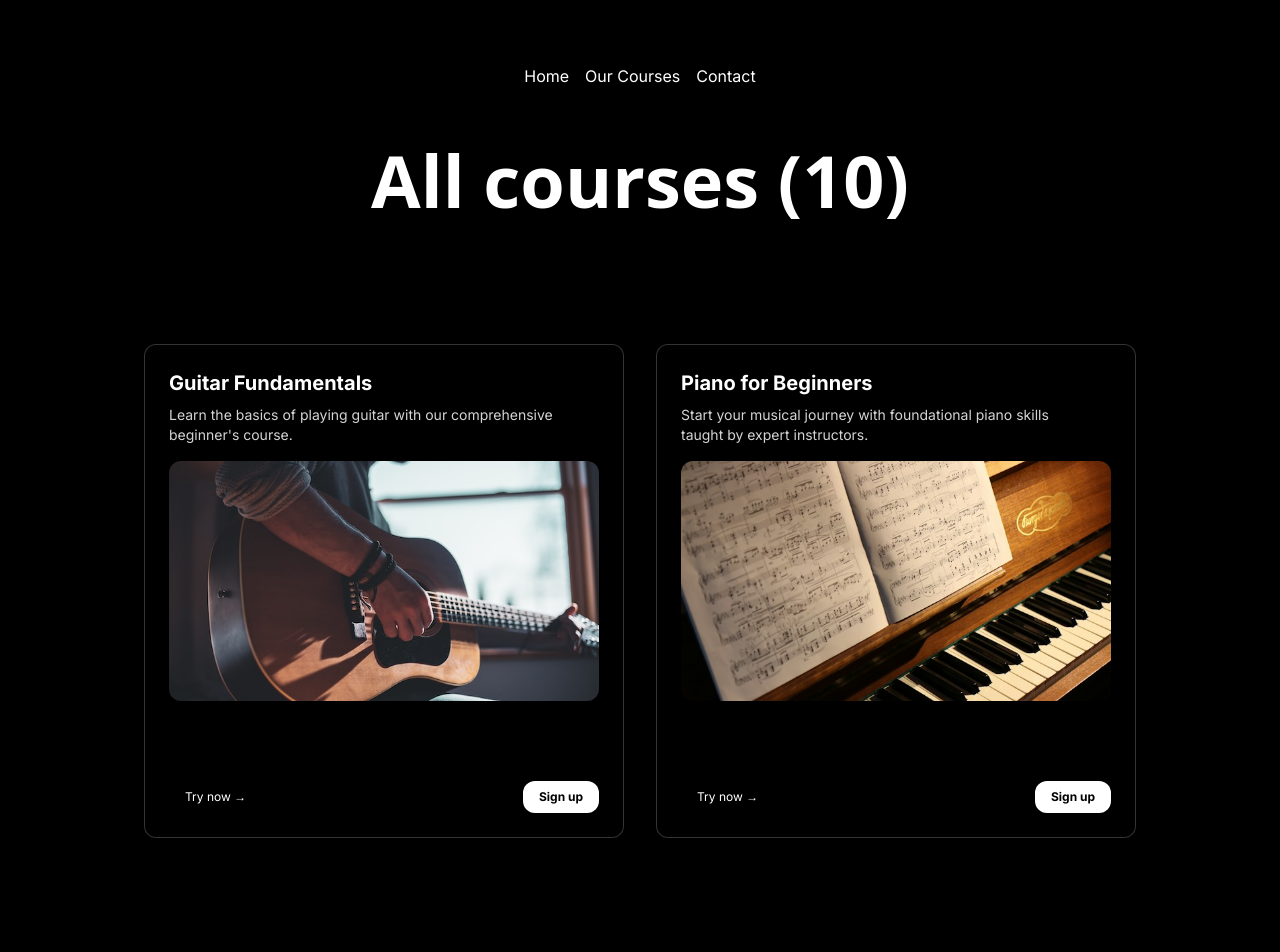
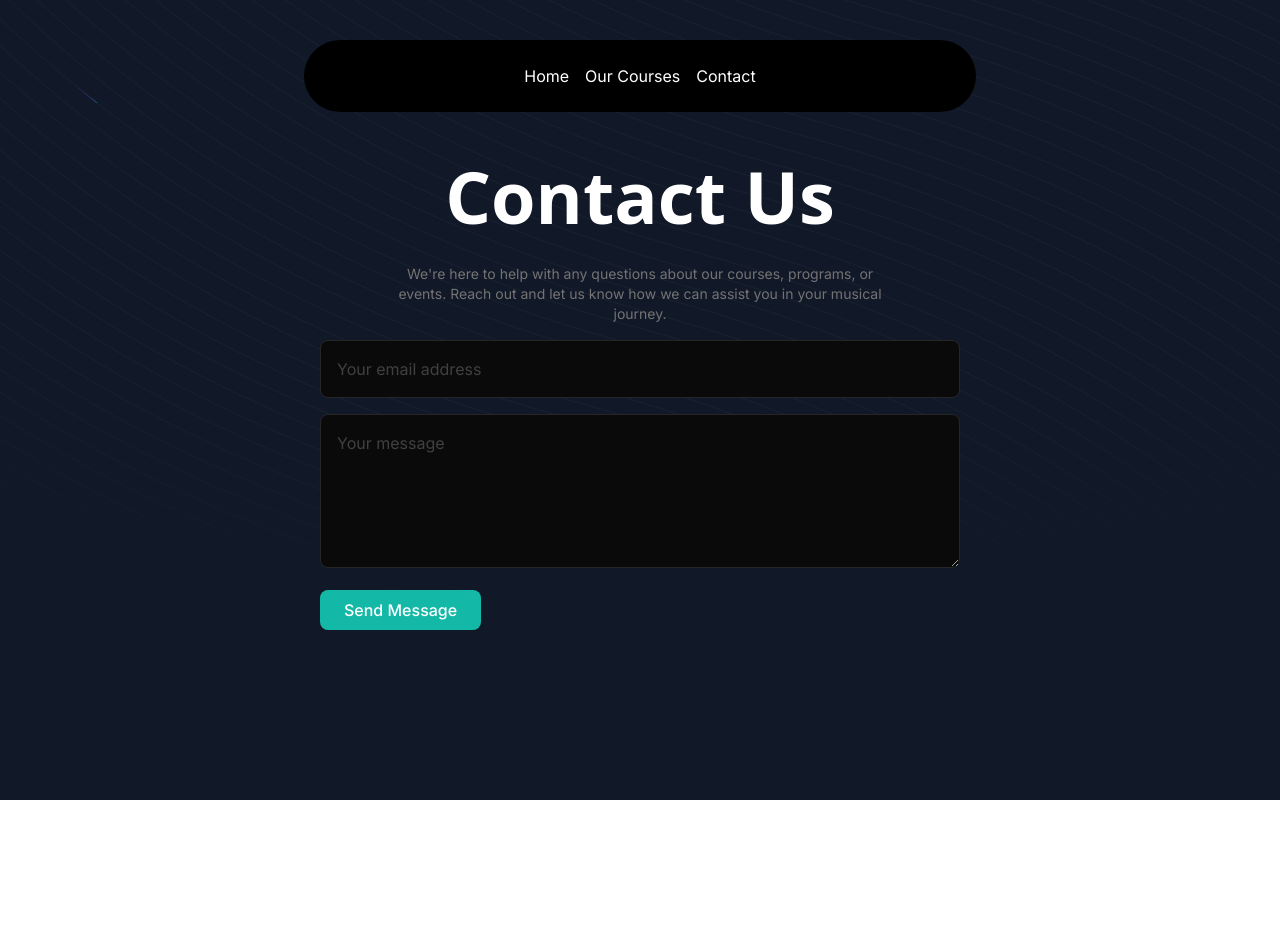
Before and after one commit to shubh-151/musicnextjs, a Next.js app: page /courses in a window 1280 px wide. Shown: the top 952 px of the page. After the commit the page ends 800 px from the top, so only its background shows below. Built offline with nearby package versions, Linux system fonts and the light colour scheme.

Commit message:
All updates

```diff
--- a/src/app/courses/page.tsx
+++ b/src/app/courses/page.tsx
@@ -1,68 +1,62 @@
-"use client";
-import Image from "next/image";
-import React from "react";
-import { CardBody, CardContainer, CardItem } from "@/components/ui/3d-card";
-import Link from "next/link";
-import courseData from "@/data/music_courses.json";
+'use client';
 
-function page() {
+import React, { FormEvent, useState } from 'react';
+import { BackgroundBeams } from '@/components/ui/background-beams';
+
+function MusicSchoolContactUs() {
+  const [email, setEmail] = useState('');
+  const [message, setMessage] = useState('');
+
+  const handleSubmit = (event: FormEvent<HTMLFormElement>) => {
+    event.preventDefault();
+    console.log('Submitted:', { email, message });
+  };
+
   return (
-    <div className="min-h-screen bg-black py-12 pt-36">
-      <h1 className="text-large md:text-7xl text-center font-sans font-bold mb-8 text-white">
-        All courses ({courseData.courses.length})
-      </h1>
-      <div className="flex flex-wrap justify-center ">
-
-        {courseData.courses.map((course)=>(
-           <CardContainer className="inter-var m-4">
-          <CardBody className="bg-gray-50 relative group/card  dark:hover:shadow-2xl dark:hover:shadow-emerald-500/[0.1] dark:bg-black dark:border-white/[0.2] border-black/[0.1] w-auto sm:w-[30rem] h-auto rounded-xl p-6 border  ">
-            <CardItem
-              translateZ="50"
-              className="text-xl font-bold text-neutral-600 dark:text-white"
-            >
-              {course.title}
-            </CardItem>
-            <CardItem
-              as="p"
-              translateZ="60"
-              className="text-neutral-500 text-sm max-w-sm mt-2 dark:text-neutral-300"
-            >
-              {course.description}
-            </CardItem>
-            <CardItem translateZ="100" className="w-full mt-4">
-              <Image
-                src={course.image}
-                height="1000"
-                width="1000"
-                className="h-60 w-full object-cover rounded-xl group-hover/card:shadow-xl"
-                alt={course.title}
-              />
-            </CardItem>
-            <div className="flex justify-between items-center mt-20">
-              <CardItem
-                translateZ={20}
-                as={Link}
-                href="https://twitter.com/mannupaaji"
-                target="__blank"
-                className="px-4 py-2 rounded-xl text-xs font-normal dark:text-white"
-              >
-                Try now →
-              </CardItem>
-              <CardItem
-                translateZ={20}
-                as="button"
-                className="px-4 py-2 rounded-xl bg-black dark:bg-white dark:text-black text-white text-xs font-bold"
-              >
-                Sign up
-              </CardItem>
-            </div>
-          </CardBody>
-        </CardContainer>
-        ))}
-
+    <div className="min-h-screen bg-gray-100 dark:bg-gray-900 py-12 pt-36 relative">
+      {' '}
+      {/* Ensure the container is relative */}
+      {/* BackgroundBeams with adjusted z-index */}
+      <BackgroundBeams className="absolute top-0 left-0 w-full h-full z-0" />
+      {/* Content with higher z-index */}
+      <div className="max-w-2xl mx-auto p-4 relative z-10">
+        {' '}
+        {/* Add relative and z-10 to bring content to the front */}
+        <h1 className="text-lg md:text-7xl text-center font-sans font-bold mb-8 text-white">
+          Contact Us
+        </h1>
+        <p className="text-neutral-500 max-w-lg mx-auto my-2 text-sm text-center">
+          We&apos;re here to help with any questions about our courses,
+          programs, or events. Reach out and let us know how we can assist you
+          in your musical journey.
+        </p>
+        <form onSubmit={handleSubmit} className="space-y-4 mt-4">
+          <input
+            type="email"
+            value={email}
+            onChange={(e) => setEmail(e.target.value)}
+            placeholder="Your email address"
+            className="rounded-lg border border-neutral-800 focus:ring-2 focus:ring-teal-500 w-full p-4 bg-neutral-950 placeholder:text-neutral-700"
+            required
+          />
+          <textarea
+            value={message}
+            onChange={(e) => setMessage(e.target.value)}
+            placeholder="Your message"
+            className="rounded-lg border border-neutral-800 focus:ring-2 focus:ring-teal-500 w-full p-4 bg-neutral-950 placeholder:text-neutral-700"
+            rows={5}
+            required
+          ></textarea>
+          <button
+            type="submit"
+            className="px-6 py-2 rounded-lg bg-teal-500 text-white font-medium hover:bg-teal-600 focus:outline-none focus:ring-2 focus:ring-teal-500 focus:ring-offset-2"
+          >
+            Send Message
+          </button>
+        </form>
       </div>
     </div>
   );
 }
 
-export default page;
+export default MusicSchoolContactUs;
```
